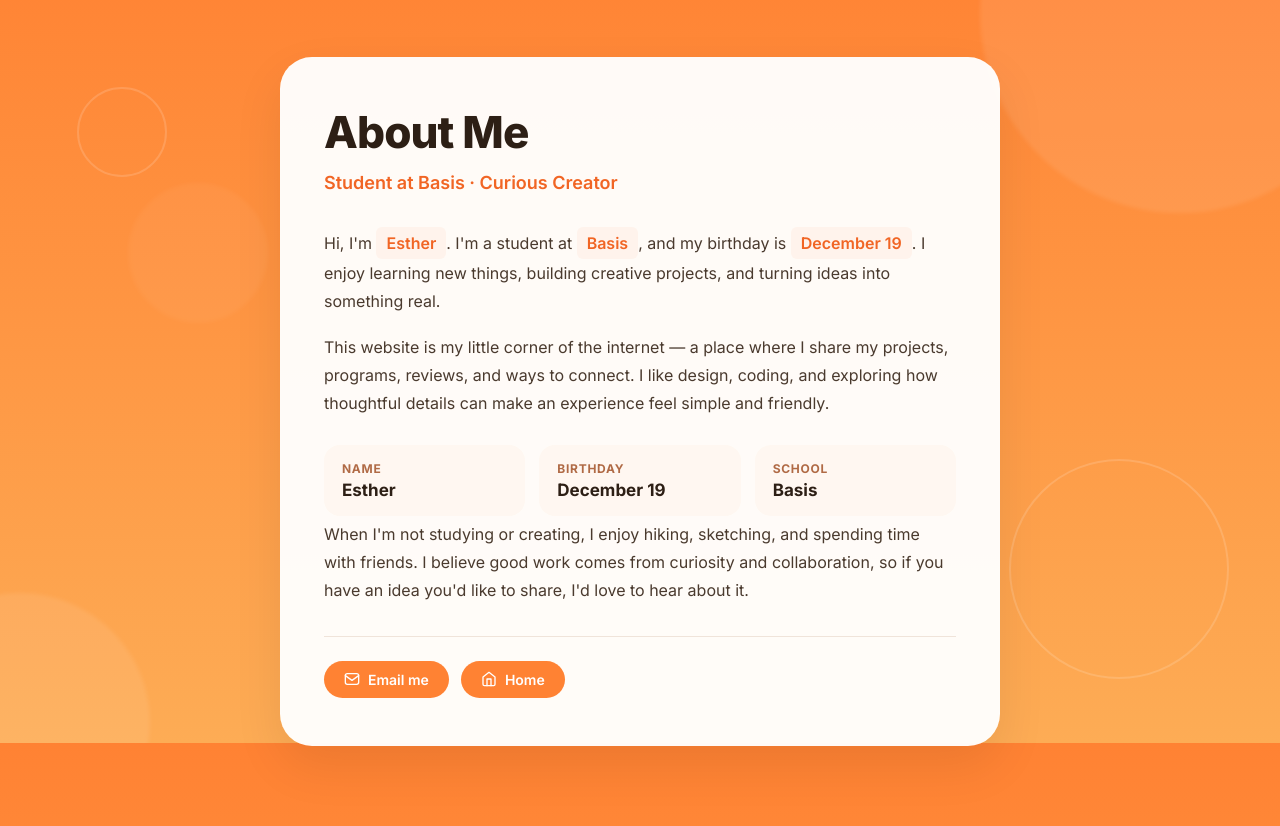
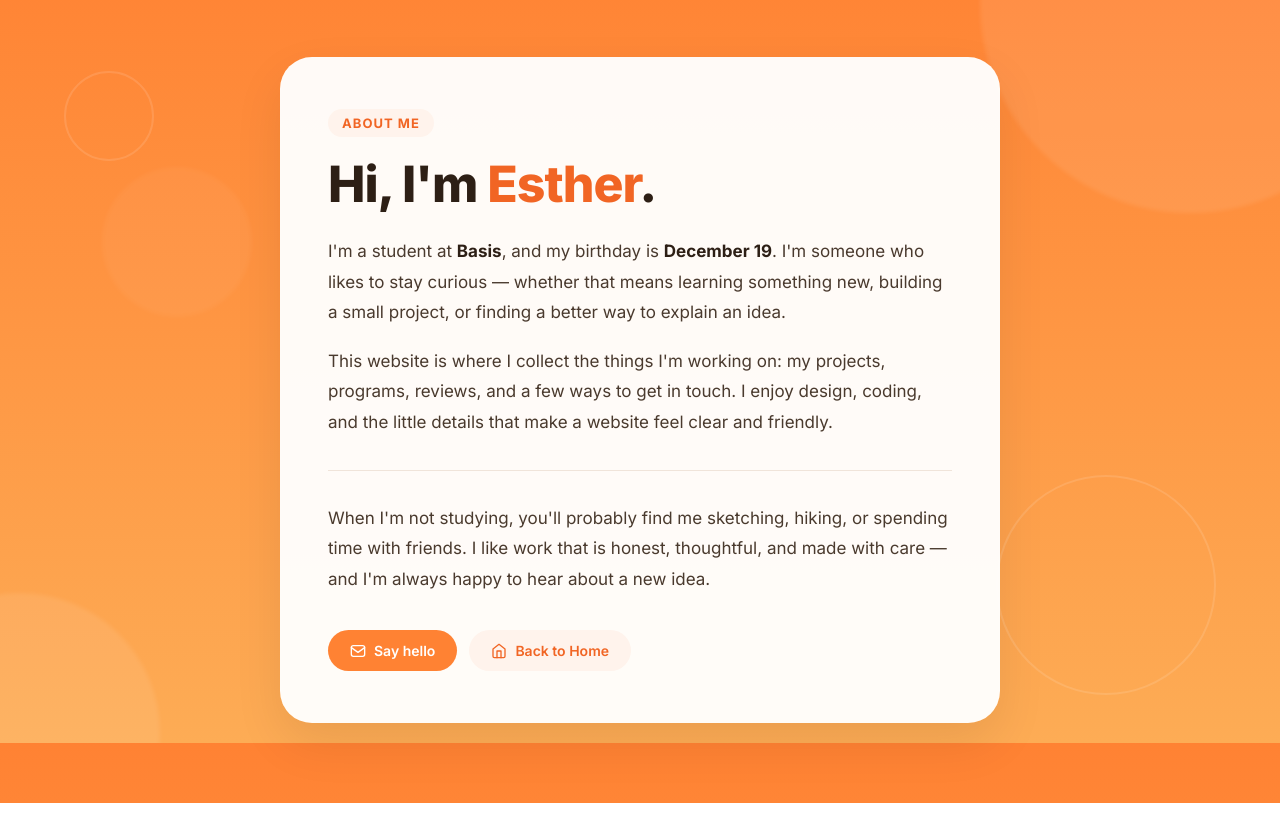
Before and after one commit to Esther-rong/Esther-rong.github.io, a plain HTML site: page index.html in a window 1280 px wide. Shown: the part 57-883 px from the top of the page. After the commit the page ends 860 px from the top, so only its background shows below. Drawn offline with Linux system fonts and the light colour scheme.

Commit message:
Revise meta description and update About Me section
Updated the description meta tag for clarity and adjusted background decoration styles for improved aesthetics. Modified content in the About Me section for better readability and engagement.

```diff
--- a/index.html
+++ b/index.html
@@ -4,7 +4,7 @@
   <meta charset="UTF-8" />
   <meta name="viewport" content="width=device-width, initial-scale=1.0" />
   <meta name="theme-color" content="#FF8233" />
-  <meta name="description" content="About Esther – student at Basis, creative explorer, and curious builder." />
+  <meta name="description" content="About Esther – a student at Basis who loves building, learning, and exploring new ideas." />
   <title>About Me · Esther</title>
   <link rel="preconnect" href="https://fonts.googleapis.com" />
   <link rel="preconnect" href="https://fonts.gstatic.com" crossorigin />
@@ -27,14 +27,14 @@
     button:focus-visible, a:focus-visible { outline: 3px solid #fff; outline-offset: 4px; }
 
     /* 背景装饰 */
-    .bg-deco { position: fixed; inset: 0; pointer-events: none; overflow: hidden; opacity: .6; z-index: 0; }
-    .bg-deco .blob { position: absolute; border-radius: 50%; background: rgba(255,255,255,0.15); filter: blur(2px); }
-    .bg-deco .blob-1 { width: 400px; height: 400px; top: -130px; right: -100px; }
-    .bg-deco .blob-2 { width: 260px; height: 260px; bottom: -110px; left: -110px; }
-    .bg-deco .blob-3 { width: 140px; height: 140px; top: 30%; left: 10%; opacity: .5; }
-    .bg-deco .ring { position: absolute; border: 2px solid rgba(255,255,255,.25); border-radius: 50%; }
-    .bg-deco .ring-1 { width: 220px; height: 220px; bottom: 8%; right: 4%; }
-    .bg-deco .ring-2 { width: 90px; height: 90px; top: 18%; left: 6%; }
+    .bg-deco { position: fixed; inset: 0; pointer-events: none; overflow: hidden; opacity: .55; z-index: 0; }
+    .bg-deco .blob { position: absolute; border-radius: 50%; background: rgba(255,255,255,0.16); filter: blur(2px); }
+    .bg-deco .blob-1 { width: 420px; height: 420px; top: -150px; right: -120px; }
+    .bg-deco .blob-2 { width: 280px; height: 280px; bottom: -130px; left: -120px; }
+    .bg-deco .blob-3 { width: 150px; height: 150px; top: 28%; left: 8%; opacity: .5; }
+    .bg-deco .ring { position: absolute; border: 2px solid rgba(255,255,255,.22); border-radius: 50%; }
+    .bg-deco .ring-1 { width: 220px; height: 220px; bottom: 6%; right: 5%; }
+    .bg-deco .ring-2 { width: 90px; height: 90px; top: 16%; left: 5%; }
 
     /* 导航 */
     .navbar {
@@ -51,7 +51,7 @@
     .back-home:hover { opacity: .9; }
     .icon { width: 18px; height: 18px; fill: none; stroke: currentColor; stroke-width: 2; stroke-linecap: round; stroke-linejoin: round; }
 
-    /* 内容卡片 */
+    /* 内容 */
     .about-wrapper {
       position: relative; z-index: 10; flex: 1;
       display: flex; align-items: center; justify-content: center;
@@ -61,88 +61,79 @@
       max-width: 720px; width: 100%;
       background: rgba(255,255,255,0.96);
       border-radius: 32px;
-      padding: 48px 44px;
+      padding: 52px 48px;
       box-shadow: 0 20px 50px rgba(0,0,0,0.08);
     }
+    .eyebrow {
+      display: inline-block;
+      font-size: 13px;
+      font-weight: 700;
+      letter-spacing: .08em;
+      text-transform: uppercase;
+      color: var(--orange);
+      background: #fff3ec;
+      padding: 6px 14px;
+      border-radius: 999px;
+      margin-bottom: 20px;
+    }
     .about-card h1 {
-      font-size: clamp(32px, 5vw, 44px);
+      font-size: clamp(34px, 5.5vw, 50px);
       font-weight: 800;
       color: #2d1f15;
-      margin-bottom: 8px;
+      line-height: 1.1;
       letter-spacing: -0.02em;
+      margin-bottom: 24px;
     }
-    .about-card .subtitle {
-      font-size: 18px;
+    .about-card h1 .name {
       color: var(--orange);
-      font-weight: 600;
-      margin-bottom: 28px;
     }
     .about-card p {
-      font-size: 16px;
-      line-height: 1.75;
+      font-size: 17px;
+      line-height: 1.8;
       color: #4a3a2e;
       margin-bottom: 18px;
     }
     .about-card p:last-of-type { margin-bottom: 0; }
-    .about-card .highlight {
-      display: inline-block;
-      background: #fff3ec;
-      color: var(--orange);
-      padding: 2px 10px;
-      border-radius: 6px;
-      font-weight: 600;
+    .about-card strong {
+      color: #2d1f15;
+      font-weight: 700;
     }
-
-    /* 个人信息小卡片 */
-    .info-grid {
-      display: grid;
-      grid-template-columns: repeat(auto-fit, minmax(160px, 1fr));
-      gap: 14px;
-      margin: 28px 0 4px;
+    .divider {
+      height: 1px;
+      background: #f0e4da;
+      margin: 32px 0;
     }
-    .info-item {
-      background: #fff7f1;
-      border-radius: 16px;
-      padding: 16px 18px;
+    .footer-actions {
+      display: flex;
+      flex-wrap: wrap;
+      gap: 12px;
+      margin-top: 36px;
     }
-    .info-item .label {
-      font-size: 12px;
-      font-weight: 700;
-      text-transform: uppercase;
-      letter-spacing: .06em;
-      color: #b06a45;
-      margin-bottom: 4px;
+    .footer-actions a {
+      display: inline-flex; align-items: center; gap: 8px;
+      padding: 12px 22px; border-radius: 999px;
+      font-size: 14px; font-weight: 600;
+      transition: transform .2s, background .2s;
     }
-    .info-item .value {
-      font-size: 17px;
-      font-weight: 700;
-      color: #2d1f15;
+    .footer-actions .primary {
+      background: var(--orange-light); color: #fff;
     }
-
-    .contact-links {
-      display: flex; flex-wrap: wrap; gap: 12px;
-      margin-top: 32px; padding-top: 24px;
-      border-top: 1px solid #f0e4da;
+    .footer-actions .primary:hover { background: var(--orange); transform: translateY(-2px); }
+    .footer-actions .secondary {
+      background: #fff3ec; color: var(--orange);
     }
-    .contact-links a {
-      display: inline-flex; align-items: center; gap: 8px;
-      background: var(--orange-light); color: #fff;
-      padding: 10px 20px; border-radius: 999px;
-      font-size: 14px; font-weight: 600;
-      transition: background .2s, transform .2s;
-    }
-    .contact-links a:hover { background: var(--orange); transform: translateY(-2px); }
-    .contact-links a .icon { width: 16px; height: 16px; }
+    .footer-actions .secondary:hover { background: #ffe6d8; transform: translateY(-2px); }
+    .footer-actions .icon { width: 16px; height: 16px; }
 
     @media (max-width: 639px) {
       .navbar { padding: 16px; }
       .logo { font-size: 18px; }
       .logo-mark { grid-template-columns: repeat(2,10px); }
       .logo-mark span { width: 10px; height: 10px; }
-      .about-card { padding: 32px 24px; border-radius: 24px; }
+      .about-card { padding: 34px 26px; border-radius: 24px; }
       .about-wrapper { padding: 24px 16px 60px; }
-      .about-card h1 { font-size: 32px; }
-      .info-grid { grid-template-columns: 1fr; }
+      .about-card h1 { font-size: 34px; }
+      .about-card p { font-size: 16px; }
     }
   </style>
 </head>
@@ -168,41 +159,28 @@
     </a>
   </header>
 
-  <!-- About Me 内容 -->
+  <!-- About Me -->
   <main class="about-wrapper">
     <article class="about-card">
-      <h1>About Me</h1>
-      <p class="subtitle">Student at Basis · Curious Creator</p>
+      <span class="eyebrow">About Me</span>
+      <h1>Hi, I'm <span class="name">Esther</span>.</h1>
 
-      <p>Hi, I'm <span class="highlight">Esther</span>. I'm a student at <span class="highlight">Basis</span>, and my birthday is <span class="highlight">December 19</span>. I enjoy learning new things, building creative projects, and turning ideas into something real.</p>
+      <p>I'm a student at <strong>Basis</strong>, and my birthday is <strong>December 19</strong>. I'm someone who likes to stay curious — whether that means learning something new, building a small project, or finding a better way to explain an idea.</p>
 
-      <p>This website is my little corner of the internet — a place where I share my projects, programs, reviews, and ways to connect. I like design, coding, and exploring how thoughtful details can make an experience feel simple and friendly.</p>
+      <p>This website is where I collect the things I'm working on: my projects, programs, reviews, and a few ways to get in touch. I enjoy design, coding, and the little details that make a website feel clear and friendly.</p>
 
-      <div class="info-grid" aria-label="Personal information">
-        <div class="info-item">
-          <div class="label">Name</div>
-          <div class="value">Esther</div>
-        </div>
-        <div class="info-item">
-          <div class="label">Birthday</div>
-          <div class="value">December 19</div>
-        </div>
-        <div class="info-item">
-          <div class="label">School</div>
-          <div class="value">Basis</div>
-        </div>
-      </div>
+      <div class="divider"></div>
 
-      <p>When I'm not studying or creating, I enjoy hiking, sketching, and spending time with friends. I believe good work comes from curiosity and collaboration, so if you have an idea you'd like to share, I'd love to hear about it.</p>
+      <p>When I'm not studying, you'll probably find me sketching, hiking, or spending time with friends. I like work that is honest, thoughtful, and made with care — and I'm always happy to hear about a new idea.</p>
 
-      <div class="contact-links">
-        <a href="mailto:hello@esther.design">
+      <div class="footer-actions">
+        <a class="primary" href="mailto:hello@esther.design">
           <svg class="icon" viewBox="0 0 24 24" fill="none" stroke="currentColor" stroke-width="2" stroke-linecap="round" stroke-linejoin="round"><rect x="2" y="4" width="20" height="16" rx="3"/><path d="m22 7-10 7L2 7"/></svg>
-          Email me
+          Say hello
         </a>
-        <a href="index.html">
+        <a class="secondary" href="index.html">
           <svg class="icon" viewBox="0 0 24 24" fill="none" stroke="currentColor" stroke-width="2" stroke-linecap="round" stroke-linejoin="round"><path d="m3 9 9-7 9 7v11a2 2 0 0 1-2 2H5a2 2 0 0 1-2-2z"/><polyline points="9 22 9 12 15 12 15 22"/></svg>
-          Home
+          Back to Home
         </a>
       </div>
     </article>
```
